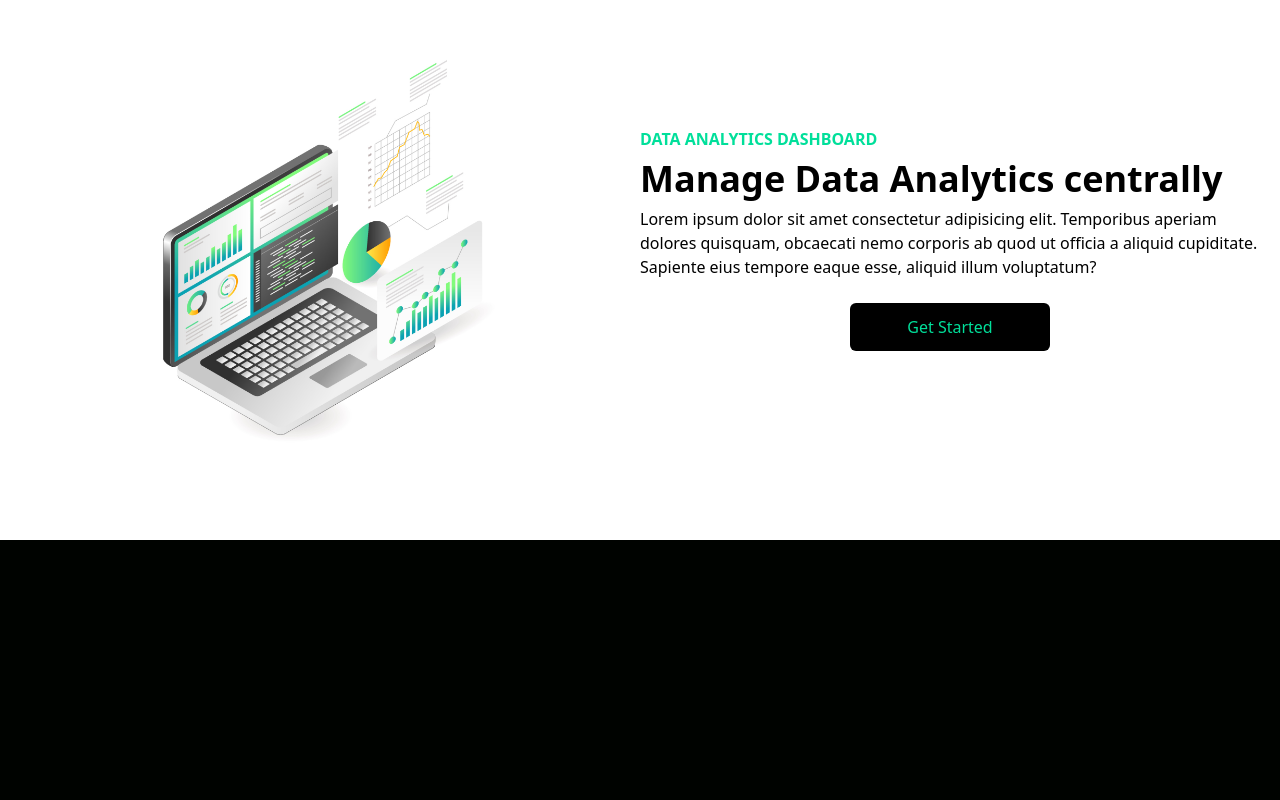
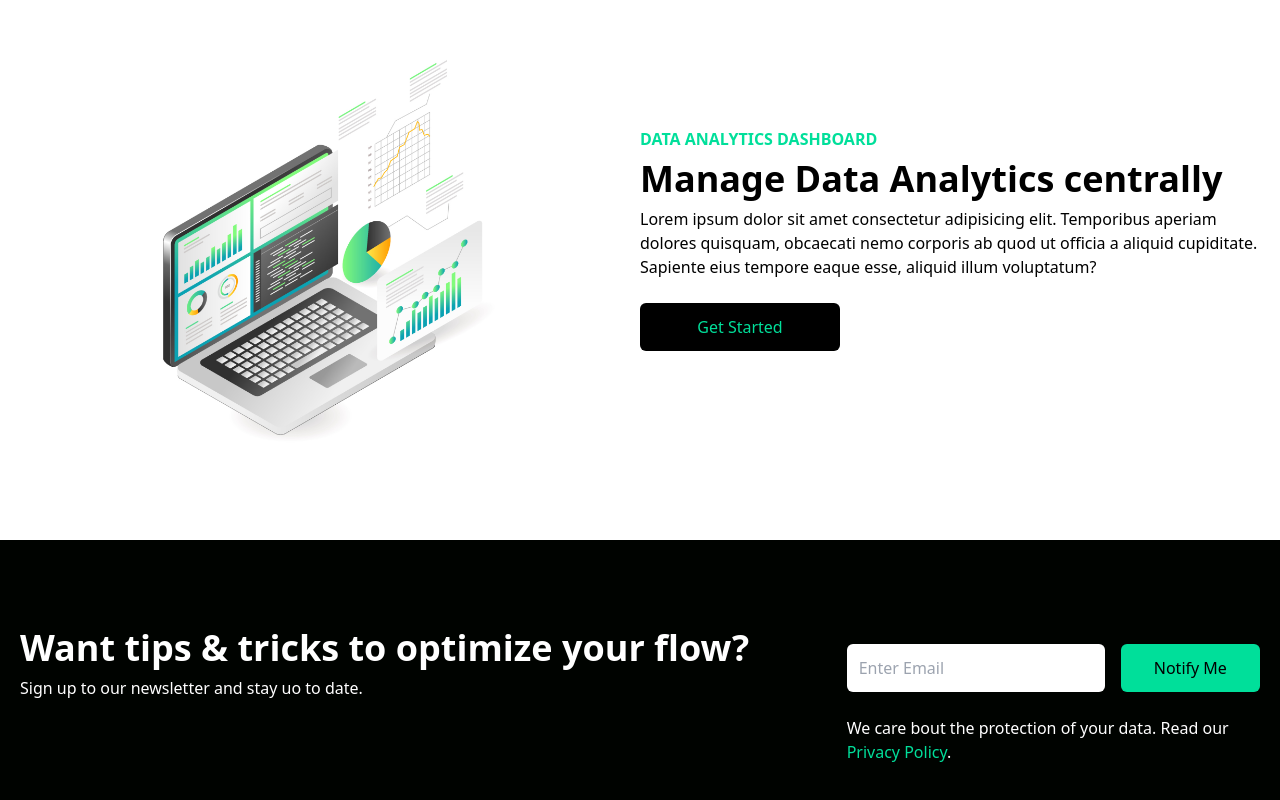
Before and after one commit to Maxycarp89/DATA-WEB, a React (Vite) app: page / in a window 1280 px wide. Shown: the part 1029-1829 px from the top of the page. Before the commit the page ends 1569 px from the top, so only its background shows below. Built offline with nearby package versions, Linux system fonts and the light colour scheme.

Commit message:
create component newsletter

```diff
--- a/src/App.jsx
+++ b/src/App.jsx
@@ -2,6 +2,7 @@
 import Analytics from "./Components/Analytics";
 import Hero from "./Components/Hero";
 import NavBar from "./Components/NavBar";
+import Newsletter from "./Components/Newsletter";
 
 
 function App() {
@@ -9,6 +10,7 @@
     <NavBar />
     <Hero />
     <Analytics />
+    <Newsletter />
   </div>;
 }
 
--- a/src/Components/Analytics.jsx
+++ b/src/Components/Analytics.jsx
@@ -15,7 +15,7 @@
             a aliquid cupiditate. Sapiente eius tempore eaque esse, aliquid
             illum voluptatum?
           </p>
-          <button className='bg-black text-[#00df9a] w-[200px] rounded-md font-medium my-6 mx-auto py-3'>
+          <button className='bg-black text-[#00df9a] w-[200px] rounded-md font-medium my-6 mx-auto md:mx-0 py-3'>
             Get Started
           </button>
         </div>
--- /dev/null
+++ b/src/Components/Newsletter.jsx
@@ -0,0 +1,24 @@
+import React from 'react'
+
+const Newsletter = () => {
+  return (
+    <div className='w-full py-16 text-white px-4'>
+        <div className='max-w-[1240px] mx-auto  grid lg:grid-cols-3'>
+            <div className='lg:col-span-2 my-4'>
+                <h1 className='md:text-4xl sm:text-3xl text-2xl font-bold py-2' >Want tips & tricks to optimize your flow?</h1>
+                <p>Sign up to our newsletter and stay uo to date.</p>
+            </div>
+            <div className='my-4'>
+                <div className='flex flex-col sm:flex-row justify-between items-center w-full'>
+                    <input className='p-3 w-full rounded-md text-black' type="email" placeholder='Enter Email' />
+                    <button className='bg-[#00df9a] w-[200px] rounded-md font-medium ml-4 my-6 px-6 py-3 text-black'>Notify Me</button>
+                </div>
+            <p>We care bout the protection of your data. Read our <span className='text-[#00df9a]'> Privacy Policy</span>.</p>
+            </div>
+        </div>
+
+    </div>
+  )
+}
+
+export default Newsletter
```
